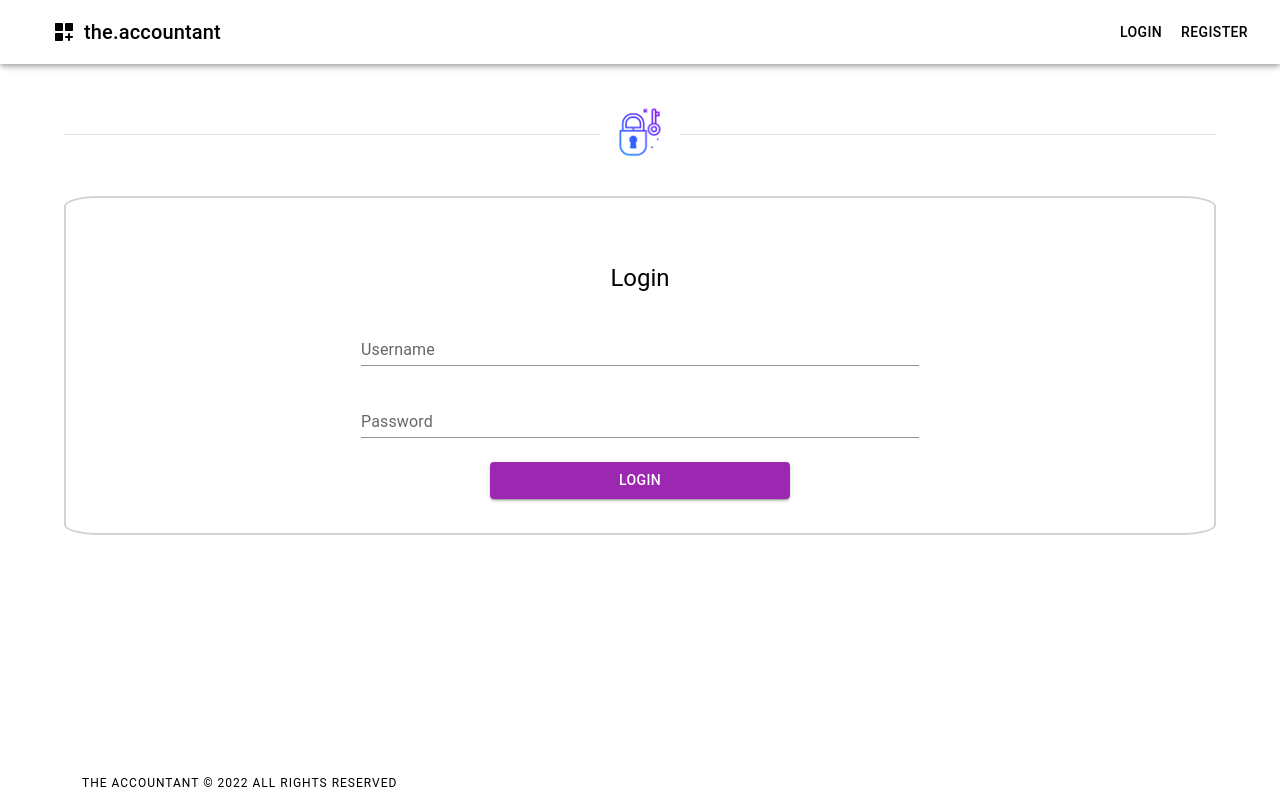
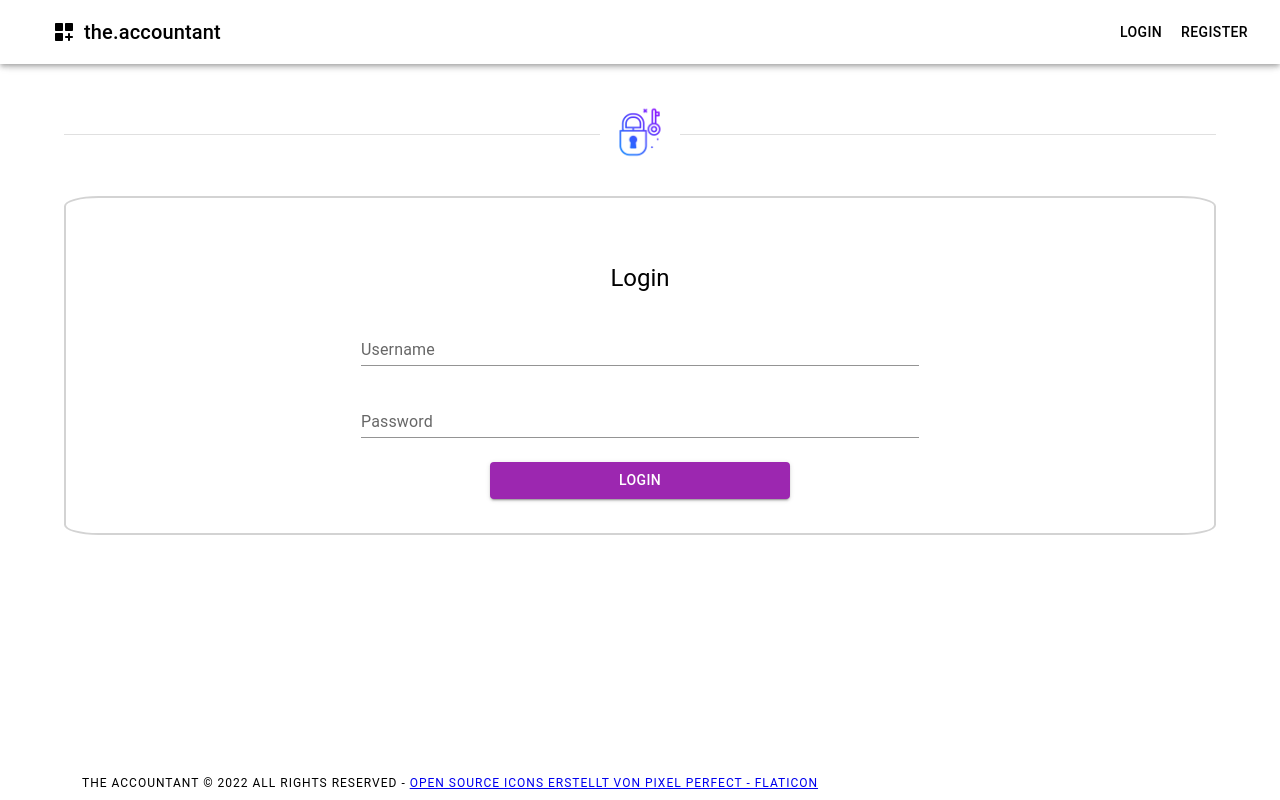
Before and after one commit to cemrebayram/TheAccountantFrontend, a React (Create React App) app: page /login in a window 1280 px wide. Built offline with nearby package versions, Linux system fonts and the light colour scheme.

Commit message:
Update Login.js

```diff
--- a/src/views/Login.js
+++ b/src/views/Login.js
@@ -143,7 +143,13 @@ export default function Login() {
         <Grid container>
           <Grid item sx={12} style={{ bottom: "0px", position: "absolute" }}>
             <Typography variant="overline">
-              The Accountant &copy; 2022 All Rights Reserved
+              The Accountant &copy; 2022 All Rights Reserved -{" "}
+              <a
+                href="https://www.flaticon.com/de/kostenlose-icons/open-source"
+                title="open source Icons"
+              >
+                Open source Icons erstellt von Pixel perfect - Flaticon
+              </a>
             </Typography>
           </Grid>
         </Grid>
```
